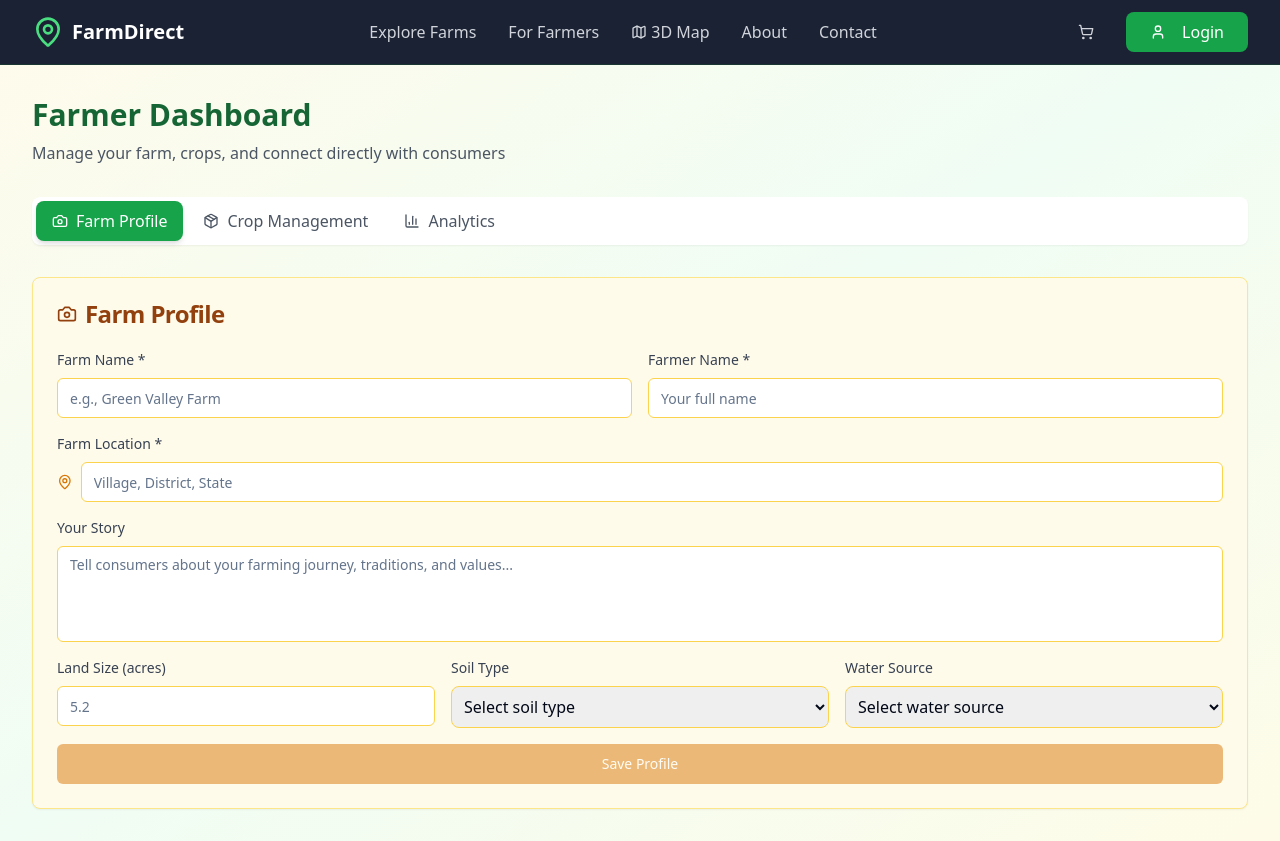
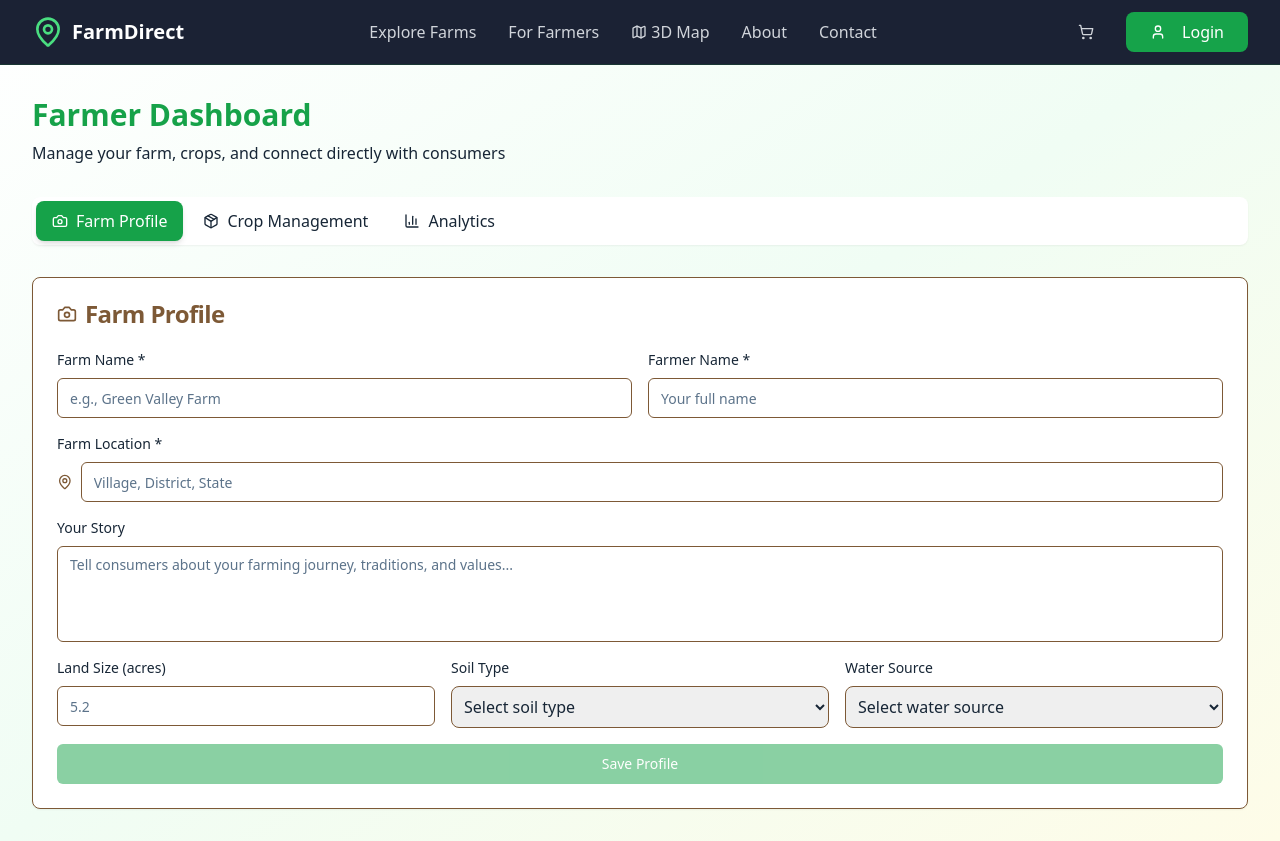
Before and after one commit to gumudavelli-sys/kisan-connect-verse-29, a React (Vite) app: page /farmer-dashboard in a window 1280 px wide. Built offline with nearby package versions, Linux system fonts and the light colour scheme.

Commit message:
Change theme colors
Update the color palette in `src/index.css` to include white, green, dark blue, and brown.

```diff
--- a/src/index.css
+++ b/src/index.css
@@ -1,3 +1,4 @@
+
 @tailwind base;
 @tailwind components;
 @tailwind utilities;
@@ -7,88 +8,94 @@
 @layer base {
   :root {
     --background: 0 0% 100%;
-    --foreground: 222.2 84% 4.9%;
+    --foreground: 210 40% 15%;
 
     --card: 0 0% 100%;
-    --card-foreground: 222.2 84% 4.9%;
+    --card-foreground: 210 40% 15%;
 
     --popover: 0 0% 100%;
-    --popover-foreground: 222.2 84% 4.9%;
+    --popover-foreground: 210 40% 15%;
 
-    --primary: 222.2 47.4% 11.2%;
-    --primary-foreground: 210 40% 98%;
+    --primary: 142 76% 36%;
+    --primary-foreground: 0 0% 100%;
 
-    --secondary: 210 40% 96.1%;
-    --secondary-foreground: 222.2 47.4% 11.2%;
+    --secondary: 210 40% 98%;
+    --secondary-foreground: 210 40% 15%;
 
-    --muted: 210 40% 96.1%;
-    --muted-foreground: 215.4 16.3% 46.9%;
+    --muted: 210 40% 96%;
+    --muted-foreground: 210 20% 45%;
 
-    --accent: 210 40% 96.1%;
-    --accent-foreground: 222.2 47.4% 11.2%;
+    --accent: 142 76% 36%;
+    --accent-foreground: 0 0% 100%;
 
-    --destructive: 0 84.2% 60.2%;
-    --destructive-foreground: 210 40% 98%;
+    --destructive: 0 84% 60%;
+    --destructive-foreground: 0 0% 100%;
 
-    --border: 214.3 31.8% 91.4%;
-    --input: 214.3 31.8% 91.4%;
-    --ring: 222.2 84% 4.9%;
+    --border: 210 20% 85%;
+    --input: 210 20% 85%;
+    --ring: 142 76% 36%;
 
     --radius: 0.5rem;
 
     --sidebar-background: 0 0% 98%;
+    --sidebar-foreground: 210 40% 15%;
+    --sidebar-primary: 142 76% 36%;
+    --sidebar-primary-foreground: 0 0% 100%;
+    --sidebar-accent: 210 40% 96%;
+    --sidebar-accent-foreground: 210 40% 15%;
+    --sidebar-border: 210 20% 85%;
+    --sidebar-ring: 142 76% 36%;
 
-    --sidebar-foreground: 240 5.3% 26.1%;
-
-    --sidebar-primary: 240 5.9% 10%;
-
-    --sidebar-primary-foreground: 0 0% 98%;
-
-    --sidebar-accent: 240 4.8% 95.9%;
-
-    --sidebar-accent-foreground: 240 5.9% 10%;
-
-    --sidebar-border: 220 13% 91%;
-
-    --sidebar-ring: 217.2 91.2% 59.8%;
+    /* Custom theme colors */
+    --theme-green: 142 76% 36%;
+    --theme-dark-blue: 210 40% 15%;
+    --theme-brown: 30 40% 35%;
+    --theme-white: 0 0% 100%;
   }
 
   .dark {
-    --background: 222.2 84% 4.9%;
-    --foreground: 210 40% 98%;
+    --background: 210 40% 15%;
+    --foreground: 0 0% 100%;
 
-    --card: 222.2 84% 4.9%;
-    --card-foreground: 210 40% 98%;
+    --card: 210 40% 15%;
+    --card-foreground: 0 0% 100%;
 
-    --popover: 222.2 84% 4.9%;
-    --popover-foreground: 210 40% 98%;
+    --popover: 210 40% 15%;
+    --popover-foreground: 0 0% 100%;
 
-    --primary: 210 40% 98%;
-    --primary-foreground: 222.2 47.4% 11.2%;
+    --primary: 142 76% 36%;
+    --primary-foreground: 0 0% 100%;
 
-    --secondary: 217.2 32.6% 17.5%;
-    --secondary-foreground: 210 40% 98%;
+    --secondary: 210 40% 20%;
+    --secondary-foreground: 0 0% 100%;
 
-    --muted: 217.2 32.6% 17.5%;
-    --muted-foreground: 215 20.2% 65.1%;
+    --muted: 210 40% 20%;
+    --muted-foreground: 210 20% 65%;
 
-    --accent: 217.2 32.6% 17.5%;
-    --accent-foreground: 210 40% 98%;
+    --accent: 142 76% 36%;
+    --accent-foreground: 0 0% 100%;
 
-    --destructive: 0 62.8% 30.6%;
-    --destructive-foreground: 210 40% 98%;
+    --destructive: 0 62% 50%;
+    --destructive-foreground: 0 0% 100%;
 
-    --border: 217.2 32.6% 17.5%;
-    --input: 217.2 32.6% 17.5%;
-    --ring: 212.7 26.8% 83.9%;
-    --sidebar-background: 240 5.9% 10%;
-    --sidebar-foreground: 240 4.8% 95.9%;
-    --sidebar-primary: 224.3 76.3% 48%;
+    --border: 210 20% 25%;
+    --input: 210 20% 25%;
+    --ring: 142 76% 36%;
+
+    --sidebar-background: 210 40% 15%;
+    --sidebar-foreground: 0 0% 100%;
+    --sidebar-primary: 142 76% 36%;
     --sidebar-primary-foreground: 0 0% 100%;
-    --sidebar-accent: 240 3.7% 15.9%;
-    --sidebar-accent-foreground: 240 4.8% 95.9%;
-    --sidebar-border: 240 3.7% 15.9%;
-    --sidebar-ring: 217.2 91.2% 59.8%;
+    --sidebar-accent: 210 40% 20%;
+    --sidebar-accent-foreground: 0 0% 100%;
+    --sidebar-border: 210 20% 25%;
+    --sidebar-ring: 142 76% 36%;
+
+    /* Custom theme colors for dark mode */
+    --theme-green: 142 76% 36%;
+    --theme-dark-blue: 210 40% 15%;
+    --theme-brown: 30 40% 35%;
+    --theme-white: 0 0% 100%;
   }
 }
 
@@ -101,3 +108,50 @@
     @apply bg-background text-foreground;
   }
 }
+
+/* Custom theme utility classes */
+@layer utilities {
+  .bg-theme-green {
+    background-color: hsl(var(--theme-green));
+  }
+
+  .bg-theme-dark-blue {
+    background-color: hsl(var(--theme-dark-blue));
+  }
+
+  .bg-theme-brown {
+    background-color: hsl(var(--theme-brown));
+  }
+
+  .bg-theme-white {
+    background-color: hsl(var(--theme-white));
+  }
+
+  .text-theme-green {
+    color: hsl(var(--theme-green));
+  }
+
+  .text-theme-dark-blue {
+    color: hsl(var(--theme-dark-blue));
+  }
+
+  .text-theme-brown {
+    color: hsl(var(--theme-brown));
+  }
+
+  .text-theme-white {
+    color: hsl(var(--theme-white));
+  }
+
+  .border-theme-green {
+    border-color: hsl(var(--theme-green));
+  }
+
+  .border-theme-dark-blue {
+    border-color: hsl(var(--theme-dark-blue));
+  }
+
+  .border-theme-brown {
+    border-color: hsl(var(--theme-brown));
+  }
+}
--- a/src/pages/FarmerDashboard.tsx
+++ b/src/pages/FarmerDashboard.tsx
@@ -71,9 +71,9 @@ const FarmerDashboard = () => {
 
   const ProfileSetup = () => (
     <div className="space-y-6">
-      <Card className="bg-amber-50 border-amber-200">
+      <Card className="bg-theme-white border-theme-brown">
         <CardHeader>
-          <CardTitle className="text-amber-800 flex items-center space-x-2">
+          <CardTitle className="text-theme-brown flex items-center space-x-2">
             <Camera className="w-5 h-5" />
             <span>Farm Profile</span>
           </CardTitle>
@@ -81,20 +81,20 @@ const FarmerDashboard = () => {
         <CardContent className="space-y-4">
           <div className="grid md:grid-cols-2 gap-4">
             <div>
-              <label className="block text-sm font-medium text-gray-700 mb-2">Farm Name *</label>
+              <label className="block text-sm font-medium text-theme-dark-blue mb-2">Farm Name *</label>
               <Input
                 placeholder="e.g., Green Valley Farm"
-                className="border-amber-300 focus:border-amber-500"
+                className="border-theme-brown focus:border-theme-green"
                 value={formData.farm_name}
                 onChange={(e) => handleInputChange('farm_name', e.target.value)}
                 required
               />
             </div>
             <div>
-              <label className="block text-sm font-medium text-gray-700 mb-2">Farmer Name *</label>
+              <label className="block text-sm font-medium text-theme-dark-blue mb-2">Farmer Name *</label>
               <Input
                 placeholder="Your full name"
-                className="border-amber-300 focus:border-amber-500"
+                className="border-theme-brown focus:border-theme-green"
                 value={formData.farmer_name}
                 onChange={(e) => handleInputChange('farmer_name', e.target.value)}
                 required
@@ -103,12 +103,12 @@ const FarmerDashboard = () => {
           </div>
 
           <div>
-            <label className="block text-sm font-medium text-gray-700 mb-2">Farm Location *</label>
+            <label className="block text-sm font-medium text-theme-dark-blue mb-2">Farm Location *</label>
             <div className="flex items-center space-x-2">
-              <MapPin className="w-4 h-4 text-amber-600" />
+              <MapPin className="w-4 h-4 text-theme-brown" />
               <Input
                 placeholder="Village, District, State"
-                className="border-amber-300 focus:border-amber-500"
+                className="border-theme-brown focus:border-theme-green"
                 value={formData.location}
                 onChange={(e) => handleInputChange('location', e.target.value)}
                 required
@@ -117,10 +117,10 @@ const FarmerDashboard = () => {
           </div>
 
           <div>
-            <label className="block text-sm font-medium text-gray-700 mb-2">Your Story</label>
+            <label className="block text-sm font-medium text-theme-dark-blue mb-2">Your Story</label>
             <Textarea
               placeholder="Tell consumers about your farming journey, traditions, and values..."
-              className="border-amber-300 focus:border-amber-500 resize-none h-24"
+              className="border-theme-brown focus:border-theme-green resize-none h-24"
               value={formData.story}
               onChange={(e) => handleInputChange('story', e.target.value)}
             />
@@ -128,19 +128,19 @@ const FarmerDashboard = () => {
 
           <div className="grid md:grid-cols-3 gap-4">
             <div>
-              <label className="block text-sm font-medium text-gray-700 mb-2">Land Size (acres)</label>
+              <label className="block text-sm font-medium text-theme-dark-blue mb-2">Land Size (acres)</label>
               <Input
                 type="number"
                 placeholder="5.2"
-                className="border-amber-300 focus:border-amber-500"
+                className="border-theme-brown focus:border-theme-green"
                 value={formData.land_size}
                 onChange={(e) => handleInputChange('land_size', e.target.value)}
               />
             </div>
             <div>
-              <label className="block text-sm font-medium text-gray-700 mb-2">Soil Type</label>
+              <label className="block text-sm font-medium text-theme-dark-blue mb-2">Soil Type</label>
               <select
-                className="w-full p-2 border border-amber-300 rounded-lg focus:border-amber-500 focus:outline-none"
+                className="w-full p-2 border border-theme-brown rounded-lg focus:border-theme-green focus:outline-none"
                 value={formData.soil_type}
                 onChange={(e) => handleInputChange('soil_type', e.target.value)}
               >
@@ -152,9 +152,9 @@ const FarmerDashboard = () => {
               </select>
             </div>
             <div>
-              <label className="block text-sm font-medium text-gray-700 mb-2">Water Source</label>
+              <label className="block text-sm font-medium text-theme-dark-blue mb-2">Water Source</label>
               <select
-                className="w-full p-2 border border-amber-300 rounded-lg focus:border-amber-500 focus:outline-none"
+                className="w-full p-2 border border-theme-brown rounded-lg focus:border-theme-green focus:outline-none"
                 value={formData.water_source}
                 onChange={(e) => handleInputChange('water_source', e.target.value)}
               >
@@ -168,7 +168,7 @@ const FarmerDashboard = () => {
           </div>
 
           <Button
-            className="w-full bg-amber-600 hover:bg-amber-700 text-white"
+            className="w-full bg-theme-green hover:bg-theme-green/90 text-theme-white"
             onClick={handleSaveProfile}
             disabled={loading || !formData.farm_name.trim() || !formData.farmer_name.trim() || !formData.location.trim()}
           >
@@ -182,8 +182,8 @@ const FarmerDashboard = () => {
   const CropManagement = () => (
     <div className="space-y-6">
       <div className="flex justify-between items-center">
-        <h2 className="text-2xl font-bold text-green-800">Your Crops</h2>
-        <Button className="bg-green-600 hover:bg-green-700 text-white">
+        <h2 className="text-2xl font-bold text-theme-green">Your Crops</h2>
+        <Button className="bg-theme-green hover:bg-theme-green/90 text-theme-white">
           <Plus className="w-4 h-4 mr-2" />
           Add New Crop
         </Button>
@@ -191,47 +191,47 @@ const FarmerDashboard = () => {
 
       <div className="grid md:grid-cols-2 lg:grid-cols-3 gap-6">
         {/* Sample crop cards */}
-        <Card className="bg-green-50 border-green-200">
+        <Card className="bg-theme-white border-theme-green">
           <div className="h-48 bg-green-100 rounded-t-lg flex items-center justify-center">
-            <Package className="w-16 h-16 text-green-600" />
+            <Package className="w-16 h-16 text-theme-green" />
           </div>
           <CardContent className="p-4">
-            <h3 className="font-semibold text-green-800">Wheat</h3>
-            <p className="text-sm text-gray-600">Ready for harvest</p>
+            <h3 className="font-semibold text-theme-green">Wheat</h3>
+            <p className="text-sm text-theme-dark-blue">Ready for harvest</p>
             <div className="mt-2 space-y-1">
               <div className="flex justify-between">
                 <span className="text-sm">Price:</span>
-                <Badge className="bg-green-600">₹2,500/quintal</Badge>
+                <Badge className="bg-theme-green text-theme-white">₹2,500/quintal</Badge>
               </div>
               <div className="flex justify-between">
                 <span className="text-sm">Quantity:</span>
                 <span className="text-sm font-medium">100 quintals</span>
               </div>
             </div>
-            <Button className="w-full mt-3 bg-green-600 hover:bg-green-700 text-white text-sm">
+            <Button className="w-full mt-3 bg-theme-green hover:bg-theme-green/90 text-theme-white text-sm">
               Update Listing
             </Button>
           </CardContent>
         </Card>
 
-        <Card className="bg-yellow-50 border-yellow-200">
+        <Card className="bg-theme-white border-theme-brown">
           <div className="h-48 bg-yellow-100 rounded-t-lg flex items-center justify-center">
-            <Package className="w-16 h-16 text-yellow-600" />
+            <Package className="w-16 h-16 text-theme-brown" />
           </div>
           <CardContent className="p-4">
-            <h3 className="font-semibold text-yellow-800">Rice</h3>
-            <p className="text-sm text-gray-600">Growing season</p>
+            <h3 className="font-semibold text-theme-brown">Rice</h3>
+            <p className="text-sm text-theme-dark-blue">Growing season</p>
             <div className="mt-2 space-y-1">
               <div className="flex justify-between">
                 <span className="text-sm">Expected Price:</span>
-                <Badge className="bg-yellow-600">₹3,200/quintal</Badge>
+                <Badge className="bg-theme-brown text-theme-white">₹3,200/quintal</Badge>
               </div>
               <div className="flex justify-between">
                 <span className="text-sm">Expected Yield:</span>
                 <span className="text-sm font-medium">80 quintals</span>
               </div>
             </div>
-            <Button className="w-full mt-3 bg-yellow-600 hover:bg-yellow-700 text-white text-sm">
+            <Button className="w-full mt-3 bg-theme-brown hover:bg-theme-brown/90 text-theme-white text-sm">
               Pre-book Orders
             </Button>
           </CardContent>
@@ -242,57 +242,57 @@ const FarmerDashboard = () => {
 
   const Analytics = () => (
     <div className="space-y-6">
-      <h2 className="text-2xl font-bold text-blue-800">Farm Analytics</h2>
+      <h2 className="text-2xl font-bold text-theme-dark-blue">Farm Analytics</h2>
 
       <div className="grid md:grid-cols-4 gap-4">
-        <Card className="bg-blue-50 border-blue-200">
+        <Card className="bg-theme-white border-theme-dark-blue">
           <CardContent className="p-4 text-center">
-            <DollarSign className="w-8 h-8 text-blue-600 mx-auto mb-2" />
-            <p className="text-2xl font-bold text-blue-800">₹45,200</p>
+            <DollarSign className="w-8 h-8 text-theme-dark-blue mx-auto mb-2" />
+            <p className="text-2xl font-bold text-theme-dark-blue">₹45,200</p>
             <p className="text-sm text-gray-600">Total Earnings</p>
           </CardContent>
         </Card>
 
-        <Card className="bg-green-50 border-green-200">
+        <Card className="bg-theme-white border-theme-green">
           <CardContent className="p-4 text-center">
-            <Package className="w-8 h-8 text-green-600 mx-auto mb-2" />
-            <p className="text-2xl font-bold text-green-800">180</p>
+            <Package className="w-8 h-8 text-theme-green mx-auto mb-2" />
+            <p className="text-2xl font-bold text-theme-green">180</p>
             <p className="text-sm text-gray-600">Quintals Sold</p>
           </CardContent>
         </Card>
 
-        <Card className="bg-purple-50 border-purple-200">
+        <Card className="bg-theme-white border-theme-brown">
           <CardContent className="p-4 text-center">
-            <Users className="w-8 h-8 text-purple-600 mx-auto mb-2" />
-            <p className="text-2xl font-bold text-purple-800">24</p>
+            <Users className="w-8 h-8 text-theme-brown mx-auto mb-2" />
+            <p className="text-2xl font-bold text-theme-brown">24</p>
             <p className="text-sm text-gray-600">Active Orders</p>
           </CardContent>
         </Card>
 
-        <Card className="bg-orange-50 border-orange-200">
+        <Card className="bg-theme-white border-theme-green">
           <CardContent className="p-4 text-center">
-            <BarChart3 className="w-8 h-8 text-orange-600 mx-auto mb-2" />
-            <p className="text-2xl font-bold text-orange-800">4.8★</p>
+            <BarChart3 className="w-8 h-8 text-theme-green mx-auto mb-2" />
+            <p className="text-2xl font-bold text-theme-green">4.8★</p>
             <p className="text-sm text-gray-600">Rating</p>
           </CardContent>
         </Card>
       </div>
 
-      <Card className="bg-slate-50">
+      <Card className="bg-theme-white">
         <CardHeader>
-          <CardTitle className="text-slate-800">Recent Orders</CardTitle>
+          <CardTitle className="text-theme-dark-blue">Recent Orders</CardTitle>
         </CardHeader>
         <CardContent>
           <div className="space-y-3">
             {[1, 2, 3].map((order) => (
-              <div key={order} className="flex justify-between items-center p-3 bg-white rounded-lg border">
+              <div key={order} className="flex justify-between items-center p-3 bg-white rounded-lg border border-theme-brown">
                 <div>
                   <p className="font-medium">Order #ORD-{1000 + order}</p>
                   <p className="text-sm text-gray-600">Wheat - 5 quintals</p>
                 </div>
                 <div className="text-right">
-                  <p className="font-medium text-green-600">₹12,500</p>
-                  <Badge className="text-xs bg-green-100 text-green-800">Completed</Badge>
+                  <p className="font-medium text-theme-green">₹12,500</p>
+                  <Badge className="text-xs bg-theme-green/10 text-theme-green">Completed</Badge>
                 </div>
               </div>
             ))}
@@ -303,17 +303,17 @@ const FarmerDashboard = () => {
   );
 
   return (
-    <div className="min-h-screen bg-gradient-to-br from-amber-50 via-green-50 to-yellow-50">
+    <div className="min-h-screen bg-gradient-to-br from-theme-white via-green-50 to-yellow-50">
       <Navbar />
 
       <div className="max-w-7xl mx-auto px-4 sm:px-6 lg:px-8 py-8">
         <div className="mb-8">
-          <h1 className="text-3xl font-bold text-green-800 mb-2">Farmer Dashboard</h1>
-          <p className="text-gray-600">Manage your farm, crops, and connect directly with consumers</p>
+          <h1 className="text-3xl font-bold text-theme-green mb-2">Farmer Dashboard</h1>
+          <p className="text-theme-dark-blue">Manage your farm, crops, and connect directly with consumers</p>
         </div>
 
         {/* Tab Navigation */}
-        <div className="flex space-x-1 mb-8 bg-white rounded-lg p-1 shadow-sm">
+        <div className="flex space-x-1 mb-8 bg-theme-white rounded-lg p-1 shadow-sm">
           {[
             { id: 'profile', label: 'Farm Profile', icon: Camera },
             { id: 'crops', label: 'Crop Management', icon: Package },
@@ -324,8 +324,8 @@ const FarmerDashboard = () => {
               onClick={() => setActiveTab(tab.id)}
               className={`flex items-center space-x-2 px-4 py-2 rounded-lg transition-all duration-200 ${
                 activeTab === tab.id
-                  ? 'bg-green-600 text-white shadow-md'
-                  : 'text-gray-600 hover:bg-gray-100'
+                  ? 'bg-theme-green text-theme-white shadow-md'
+                  : 'text-theme-dark-blue hover:bg-gray-100'
               }`}
             >
               <tab.icon className="w-4 h-4" />
--- a/src/pages/Index.tsx
+++ b/src/pages/Index.tsx
@@ -7,20 +7,20 @@ import FeatureSection from '@/components/FeatureSection';
 
 const Index = () => {
   return (
-    <div className="min-h-screen bg-slate-900">
+    <div className="min-h-screen bg-theme-dark-blue">
       <Navbar />
       <HeroSection />
       <div className="py-20">
         <div className="max-w-7xl mx-auto px-4 sm:px-6 lg:px-8">
           <div className="text-center mb-12">
-            <h2 className="text-3xl sm:text-4xl font-bold text-white mb-4">
+            <h2 className="text-3xl sm:text-4xl font-bold text-theme-white mb-4">
               Explore Village Map
             </h2>
             <p className="text-xl text-gray-300">
               Click on farm markers to discover authentic farming stories and fresh produce
             </p>
           </div>
-          <div className="rounded-2xl overflow-hidden shadow-2xl border border-green-800/30">
+          <div className="rounded-2xl overflow-hidden shadow-2xl border border-theme-green/30">
             <SatelliteMap />
           </div>
         </div>
--- a/tailwind.config.ts
+++ b/tailwind.config.ts
@@ -1,3 +1,4 @@
+
 import type { Config } from "tailwindcss";
 
 export default {
@@ -61,6 +62,12 @@ export default {
 					'accent-foreground': 'hsl(var(--sidebar-accent-foreground))',
 					border: 'hsl(var(--sidebar-border))',
 					ring: 'hsl(var(--sidebar-ring))'
+				},
+				theme: {
+					green: 'hsl(var(--theme-green))',
+					'dark-blue': 'hsl(var(--theme-dark-blue))',
+					brown: 'hsl(var(--theme-brown))',
+					white: 'hsl(var(--theme-white))'
 				}
 			},
 			borderRadius: {
```
